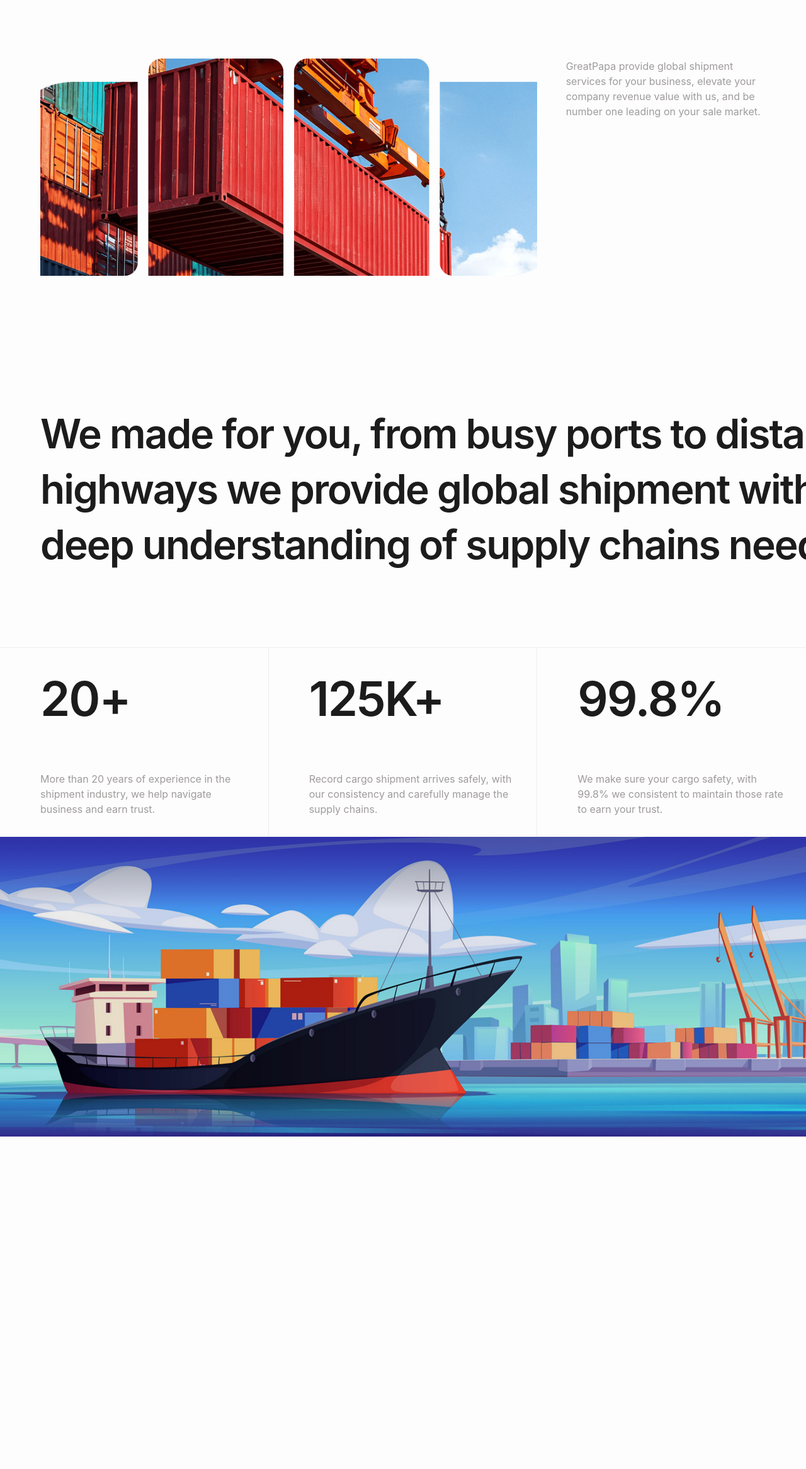
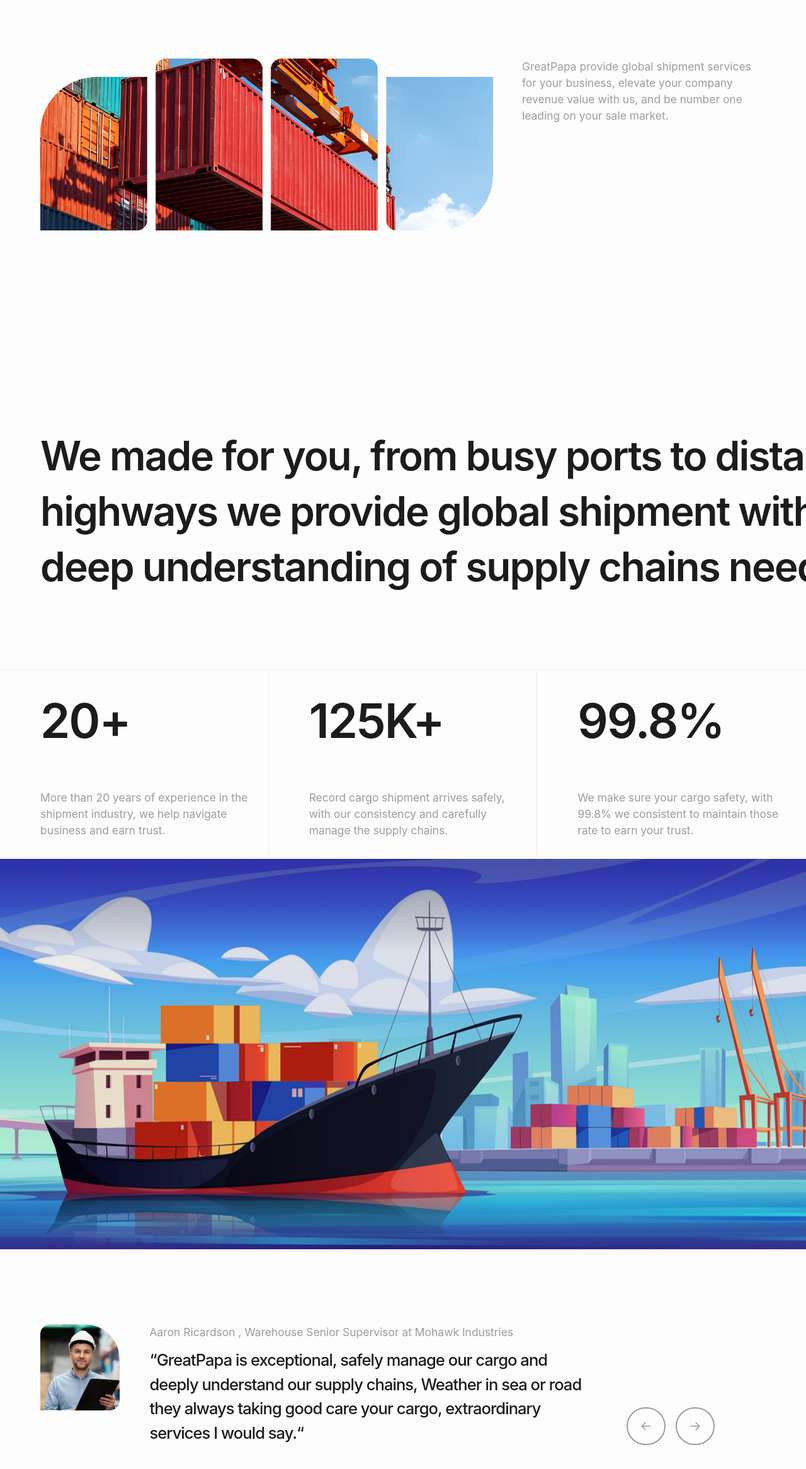
Before and after one commit to fajarrizal/greatpapa_web, a website: page src/index.html in a window 1280 px wide. Shown: the part 381-2714 px from the top of the page at 63% size. Before the commit the page ends 2465 px from the top, so only its background shows below. Drawn offline with Linux system fonts and the light colour scheme.

Commit message:
day 4 progress Tailwind, 40%, not responsive yet

```diff
--- a/src/index.html
+++ b/src/index.html
@@ -9,7 +9,7 @@
 
 <body class="bg-canvas">
 <header class="nav-header bg-canvas">
-    <div class="mx-auto flex items-center justify-between h-auto px-lg pt-sm pb-xs">
+    <div class="mx-auto flex items-center justify-between h-auto px-lg pt-sm pb-3xs">
         <div class="flex w-auto h-auto gap-x-[30px]">
             <a href="index.html" class="w-[88px]">
             <img src="/asset/Greatpapa_logo_ori.png" alt="logo_img" class="size-full">
@@ -51,7 +51,7 @@
 
                 <a href="index.html" class="btn_primary">
                     <span>Reach me</span>
-                    <div class="p-[8px] rounded-[32px] bg-white">
+                    <div class="p-xs rounded-sm bg-white">
                         <svg xmlns="http://www.w3.org/2000/svg" fill="none" viewBox="0 0 24 24" stroke-width="2" stroke="currentColor"
                             class=" size-[18px] text-purple">
                             <path stroke-linecap="round" stroke-linejoin="round" d="M13.5 4.5 21 12m0 0-7.5 7.5M21 12H3" />
@@ -70,8 +70,10 @@
             <div class="headline_block">
                 <h1>Your reliable partner for global shipment</h1>
             </div>
-            <div class="bottom_content_hero flex justify-between py-[72px] gap-[46px]">
-                <div class="image_hero order-1"></div>
+            <div class="bottom_content_hero flex py-[72px] gap-[46px]">
+                <div class="image_hero order-1">
+                    <img src="/asset/img-hero-large.png" alt="img_cargo">
+                </div>
                 <div class="body_hero_box order-2">
                     <p>GreatPapa provide global shipment services for your business, elevate your company revenue value with us, and be number
                     one leading on your sale market.</p>
@@ -106,15 +108,43 @@
     </div>
 
     <div class="relative w-full max-w-full h-auto pb-(--spacing-3xl)">
-        <div class="relative w-full max-w-full">
-            <div class="big_image w-full h-[620px]">
-                <img class="w-full max-w-full" src="/asset/img_section_illustration_lg.jpg" alt="shipment_illustration">
+        <div class="relative w-full max-w-full flex flex-col gap-[119px]">
+            <div class="big_image w-full max-w-full h-[620px]">
+                <img class="size-full" src="/asset/img_section_illustration_lg.jpg" alt="shipment_illustration">
             </div>
-
+            <div class="client_review_container flex items-end px-(--spacing-lg) gap-[46px]">
+                <div class="client_review_box flex gap-[48px]">
+                    <div class="client_avatar">
+                        <img class=" rounded-tr-xl rounded-br-xs rounded-tl-xs" src="/asset/img_client_potrait.jpg" alt="client_potrait">
+                    </div>
+                    <div class="client_name flex flex-col gap-1xs">
+                        <p>Aaron Ricardson <span>,</span> <span>Warehouse Senior Supervisor at Mohawk Industries</span></p>
+                        <h4>“GreatPapa is exceptional, safely manage our cargo and deeply understand our supply chains, Weather in sea or road they
+                        always taking good care your cargo, extraordinary services I would say.“</h4>
+                    </div>
+                </div>
+                <div class="slider_control_box flex gap-3xs h-[60px]">
+                    <a href="index.html" class="btn_icon">
+                        <div class="p-xs rounded-sm">
+                            <svg xmlns="http://www.w3.org/2000/svg" fill="none" viewBox="0 0 24 24" stroke-width="2" stroke="currentColor"
+                                class="size-[18px]">
+                                <path stroke-linecap="round" stroke-linejoin="round" d="M10.5 19.5 3 12m0 0 7.5-7.5M3 12h18" />
+                            </svg>
+                        </div>
+                    </a>
+                    <a href="index.html" class="btn_icon">
+                        <div class="p-xs rounded-sm">
+                            <svg xmlns="http://www.w3.org/2000/svg" fill="none" viewBox="0 0 24 24" stroke-width="2" stroke="currentColor"
+                                class=" size-[18px]">
+                                <path stroke-linecap="round" stroke-linejoin="round" d="M13.5 4.5 21 12m0 0-7.5 7.5M21 12H3" />
+                            </svg>
+                        </div>
+                    </a>
+                </div>
+            </div>
         </div>
     </div>
 
 </main>
 </body>
-
 </html>
--- a/src/input.css
+++ b/src/input.css
@@ -1,19 +1,12 @@
 @import "tailwindcss";
 @import url('https://fonts.googleapis.com/css2?family=Inter:ital,opsz,wght@0,14..32,100..900;1,14..32,100..900&display=swap');
 
-/* xs  =   mobile sm
-sm  =   mobile lg
-md  =   tablet
-lg  =   laptop
-xl  =   desktop sm
-2xl =   desktop lg
-3xl =   desktop xl */
 
 @theme {
 
     --breakpoint-*: initial;
-    --breakpoint-xs: 478px;
-    --breakpoint-sm: 767px;
+    --breakpoint-xss: 375px;
+    --breakpoint-xs: 767px;
     --breakpoint-md: 991px;
     --breakpoint-lg: 1280px;
     --breakpoint-xl: 1440px;
@@ -40,6 +33,22 @@ xl  =   desktop sm
     --text-h2-xl: 3.62rem;
     --text-h2-xs: 2.37rem;
 
+    --text-h3-2xl: 2.25rem;
+    --text-h3-xl: 2.12rem;
+    --text-h3-xs: 1.5rem;
+
+    --text-h4-2xl: 1.6rem;
+    --text-h4-xl: 1.56rem;
+    --text-h4-xs: 1.37rem;
+
+    --text-body-2xl: 1.09rem;
+    --text-body-xl: 1rem;
+    --text-body-xs: 0.96rem;
+
+    --text-button-all: 0.90rem;
+
+    --text-header-2xl: 0.87rem;
+
 
     --color-*: initial;
     --color-white: #ffffff;
@@ -50,6 +59,13 @@ xl  =   desktop sm
     --color-softgrey: #F6F6F6;
     --color-darkgrey: #9F9B9B;
     --color-darknight: #1C1C1C;
+
+    --radius-*: initial;
+    --radius-xs: 16px;
+    --radius-2xs: 20px;
+    --radius-sm: 32px;
+    --radius-xl: 56px;
+    --radius-2xl: 64px;
 
 
     --spacing-xs: 8px;
@@ -78,7 +94,7 @@ xl  =   desktop sm
     padding-block: var(--spacing-xs);
     padding-left: var(--spacing-1xs);
     padding-right: var(--spacing-xs);
-    font-size: 14.5px;
+    font-size: var(--text-button-all);
     font-family: var(--font-main);
     font-weight: var(--font-weight-normal);
     color: var(--color-white);
@@ -91,6 +107,29 @@ xl  =   desktop sm
                 scale: 90%;
             }
         }
+}
+
+.btn_icon{
+    display: flex;
+    align-items: center;
+    height: 100%;
+    width: auto;
+    border-radius: var(--radius-sm);
+    padding: var(--spacing-1xs);
+    font-size: var(--text-button-all);
+    font-family: var(--font-main);
+    font-weight: var(--font-weight-normal);
+    color: var(--color-darkgrey);
+    border-width: 2.2px;
+    border-color: var(--color-darkgrey);
+
+    @apply transition-transform duration-345 ease-out;
+
+    &:hover {
+        @media (hover: hover) {
+            scale: 90%;
+        }
+    }
 }
 
 .nav-header{
@@ -110,7 +149,7 @@ xl  =   desktop sm
     margin: auto;
     display: flex;
     gap: 32px;
-    font-size: 14px;
+    font-size: var(--text-header-2xl);
     line-height: var(--spacing-3xs);
     font-family: var(--font-main);
     font-weight: var(--font-weight-medium);
@@ -156,12 +195,15 @@ xl  =   desktop sm
     padding-right: var(--spacing-sm);
 }
 
+.bottom_content_hero{
+    width: 100%;
+    max-width: 100%;
+    height: 524px;
+}
+
 .image_hero{
-    height: 345px;
-    width: 1002px;
-    background-image: url(/asset/img-hero-large.png);
-    background-size: cover;
-    background-position: center;
+    height: 100%;
+    width: 65%;
 }
 
 .body_hero_box{
@@ -176,6 +218,21 @@ xl  =   desktop sm
     padding-right: var(--spacing-sm);
 }
 
+.client_review_box{
+    height: auto;
+    width: 885px;
+}
+
+.client_avatar{
+   height: 100%;
+   width: 15%;
+}
+
+.client_name{
+    height: auto;
+    width: 85%;
+}
+
 h1{
     font-family: var(--font-main);
     font-weight: var(--font-weight-semibold);
@@ -184,14 +241,20 @@ h1{
 
 h2{
     font-family: var(--font-main);
-        font-weight: var(--font-weight-semibold);
-        @apply text-darknight text-h2-2xl leading-[88px] tracking-[-2px];
+    font-weight: var(--font-weight-semibold);
+     @apply text-darknight text-h2-2xl leading-[88px] tracking-[-2px];
+}
+
+h4{
+    font-family: var(--font-main);
+    font-weight: var(--font-weight-medium);
+    @apply text-darknight text-h4-2xl leading-[38.5px] tracking-[-1px];
 }
 
 p{
     font-family: var(--font-main);
     font-weight: var(--font-weight-normal);
-    @apply text-darkgrey;
+    @apply text-darkgrey text-body-2xl leading-[26px];
 }
 
 }
```
Also changed, not shown: src/output.css.
